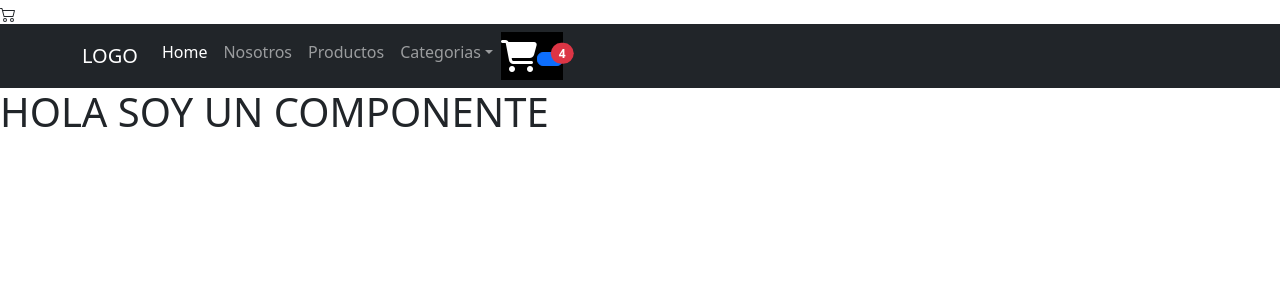
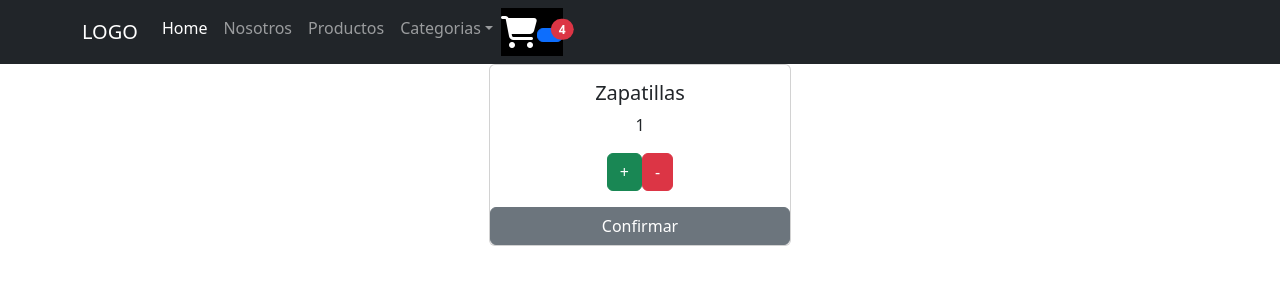
Before and after one commit to ayrtondiaz/React-Componentes, a React (Create React App) app: page / in a window 1280 px wide. Shown: the top 300 px of the page. Built offline with nearby package versions, Linux system fonts and the light colour scheme.

Commit message:
react-componentes-2

```diff
--- a/package.json
+++ b/package.json
@@ -10,6 +10,7 @@
     "react": "^18.2.0",
     "react-dom": "^18.2.0",
     "react-scripts": "5.0.1",
+    "sweetalert2": "^11.4.20",
     "web-vitals": "^2.1.4"
   },
   "scripts": {
--- a/public/index.html
+++ b/public/index.html
@@ -15,7 +15,7 @@
       user's mobile device or desktop. See https://developers.google.com/web/fundamentals/web-app-manifest/
     -->
     <link rel="manifest" href="%PUBLIC_URL%/manifest.json" />
-    <svg xmlns="http://www.w3.org/2000/svg" width="16" height="16" fill="currentColor" class="bi bi-cart2" viewBox="0 0 16 16">
+    <!-- <svg xmlns="http://www.w3.org/2000/svg" width="16" height="16" fill="currentColor" class="bi bi-cart2" viewBox="0 0 16 16"> -->
       <path d="M0 2.5A.5.5 0 0 1 .5 2H2a.5.5 0 0 1 .485.379L2.89 4H14.5a.5.5 0 0 1 .485.621l-1.5 6A.5.5 0 0 1 13 11H4a.5.5 0 0 1-.485-.379L1.61 3H.5a.5.5 0 0 1-.5-.5zM3.14 5l1.25 5h8.22l1.25-5H3.14zM5 13a1 1 0 1 0 0 2 1 1 0 0 0 0-2zm-2 1a2 2 0 1 1 4 0 2 2 0 0 1-4 0zm9-1a1 1 0 1 0 0 2 1 1 0 0 0 0-2zm-2 1a2 2 0 1 1 4 0 2 2 0 0 1-4 0z"/>
     </svg>
     <script src="https://kit.fontawesome.com/f5c5269f54.js" crossorigin="anonymous"></script>
--- a/src/App.css
+++ b/src/App.css
@@ -1,5 +1,7 @@
 .App {
   text-align: center;
+  display: flex;
+  justify-content: center ;
 }
 
 .App-logo {
--- a/src/App.js
+++ b/src/App.js
@@ -1,15 +1,14 @@
 import './App.css';
-import NavBar from './components/navBar';
+import NavBar from './components/NavBar';
 import 'bootstrap/dist/css/bootstrap.min.css';
-import itemListContainer from './components/itemlistContainers';
+import ItemlistContainer from './components/ItemlistContainer';
 
 
 function App() {
   return (
     <div classsName="App">
         <NavBar></NavBar>
-        <h1>HOLA SOY UN COMPONENTE</h1>
-        <itemListContainer></itemListContainer>
+        <ItemlistContainer></ItemlistContainer>
 
     </div>
   );
--- /dev/null
+++ b/src/components/ItemCount.jsx
@@ -0,0 +1,48 @@
+import React,{useState} from 'react'
+import Swal from 'sweetalert2'
+
+const ItemCount = ({initial, stock}) => {
+
+    const [counter, setCounter]= useState(initial)
+    const add =()=>{
+        if(counter<stock){
+            // const aux = counter+1;
+            // counter+=1;
+            setCounter(counter+1);
+        }
+    }
+    const substract =()=>{
+        if(counter>initial){
+            // const aux = counter-1;
+            // counter-=1;
+            setCounter(counter-1);
+        }
+    }
+    const confirmar=()=>{
+            Swal.fire({
+            icon: 'success',
+            title: 'Compra Confirmada',
+            text: 'Esta llevando '+counter+' zapatillas'
+            })
+    }
+
+
+
+  return (
+<div className="row justify-content-center text-center">
+  <div className="col-sm-3">
+    <div className="card">
+      <div className="card-body">
+        <h5 className="card-title">Zapatillas</h5>
+        <p className="card-text">{counter}</p>
+        <button href="#" className="btn btn-success" onClick={add}>+</button>
+        <button href="#" className="btn btn-danger" onClick={substract}>-</button>
+      </div>
+      <button href="#" className="btn btn-secondary" onClick={confirmar}>Confirmar</button>
+    </div>
+  </div>
+  </div>
+  );
+}
+
+export default ItemCount
--- /dev/null
+++ b/src/components/ItemlistContainer.jsx
@@ -0,0 +1,10 @@
+import React from 'react';
+import ItemCount from './ItemCount';
+
+const itemlistContainer = () =>{
+    return(
+        <ItemCount initial={1} stock={5} ></ItemCount>
+
+    );
+}
+export default itemlistContainer;
--- a/src/components/itemlistContainers.jsx
+++ /dev/null
@@ -1,11 +0,0 @@
-import React from 'react';
-
-const itemListContainer = () =>{
-    return(
-        <div>
-            <h1>Hola Soy ITEM LIST CONTAINER</h1>
-        </div>
-
-    );
-}
-export default itemListContainer;
--- a/src/components/navBar.jsx
+++ b/src/components/navBar.jsx
@@ -1,16 +1,17 @@
 
 import React from 'react';
-import CartWidget from "./cartWidget";
+import CartWidget from "./CartWidget";
 
 const NavBar=()=>{
     return(
-              <nav className="navbar navbar-expand-lg bg-dark  navbar-dark justify-content-between">
-          <div className="container justify-content-between">
+    <div className='row justify-content-center text-center'>
+      <nav className="navbar navbar-expand-lg bg-dark  navbar-dark ">
+          <div className="container">
             <a className="navbar-brand" href="#">LOGO</a>
             <button className="navbar-toggler" type="button" data-bs-toggle="collapse" data-bs-target="#navbarNavDropdown" aria-controls="navbarNavDropdown" aria-expanded="false" aria-label="Toggle navigation">
               <span className="navbar-toggler-icon"></span>
             </button>
-            <div className="collapse navbar-collapse justify-content-between" id="navbarNavDropdown">
+            <div className="collapse navbar-collapse text-center" id="navbarNavDropdown">
               <ul className="navbar-nav">
                 <li className="nav-item">
                   <a className="nav-link active" aria-current="page" href="#">Home</a>
@@ -38,6 +39,8 @@ const NavBar=()=>{
             </div>
           </div>
         </nav>
+    </div>
+
           );  }
 
 export default NavBar;
```
Also changed, not shown: 1 other file (tests, documents, lock files or other folders).
